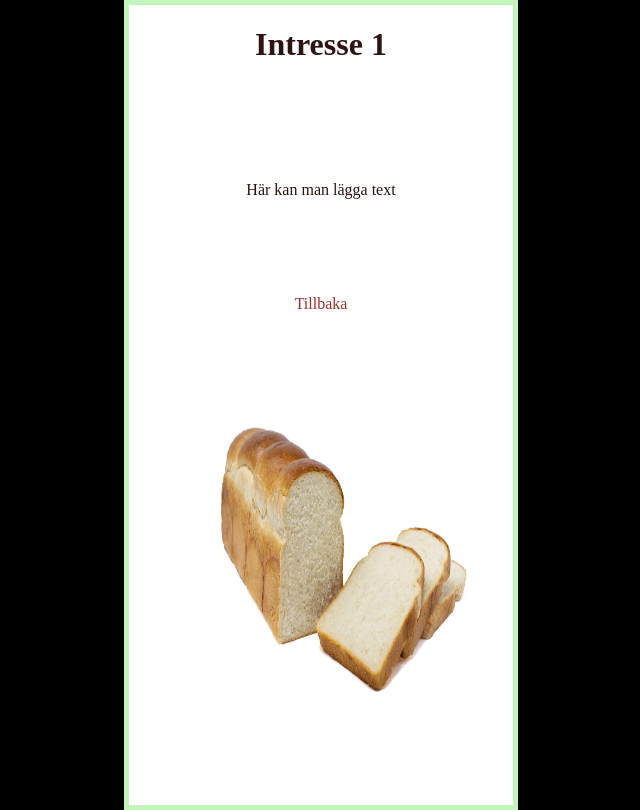
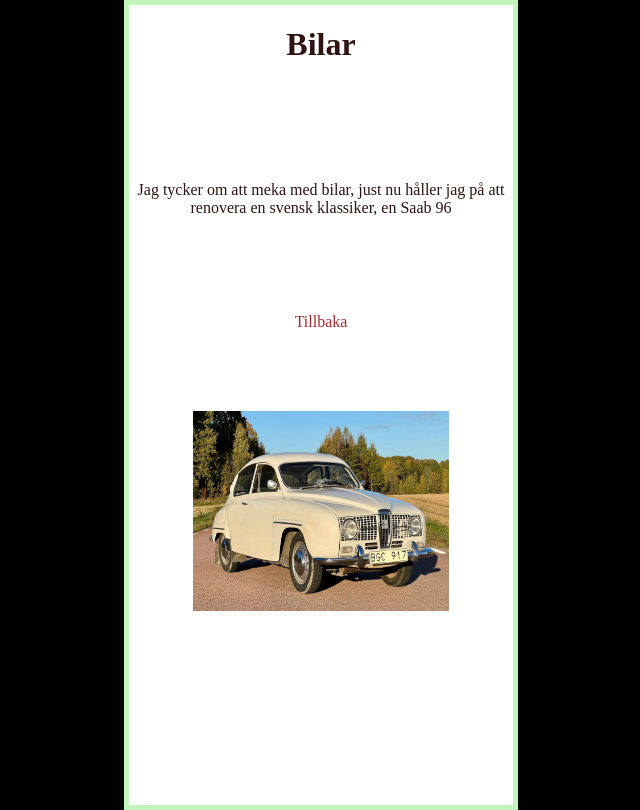
Before and after one commit to karikrabbi/intresse, a plain HTML site: page intres1.html in a window 1280 px wide. Shown: the whole page, without its empty margins (324-964 px from the left). Drawn offline with Linux system fonts and the light colour scheme.

Commit message:
Update intres1.html

```diff
--- a/intres1.html
+++ b/intres1.html
@@ -8,10 +8,10 @@
 </head>
 <body>
     <div class="int1">
-        <h1>Intresse 1</h1>
-        <p>Här kan man lägga text</p>
+        <h1>Bilar</h1>
+        <p>Jag tycker om att meka med bilar, just nu håller jag på att renovera en svensk klassiker, en Saab 96</p>
         <a href="index.html">Tillbaka</a>
-        <img src="lobsters.webp" alt="" height="300px" width="300px">
+        <img src="seb.jpeg" class="imga">
     </div>
 
 </body>
```
